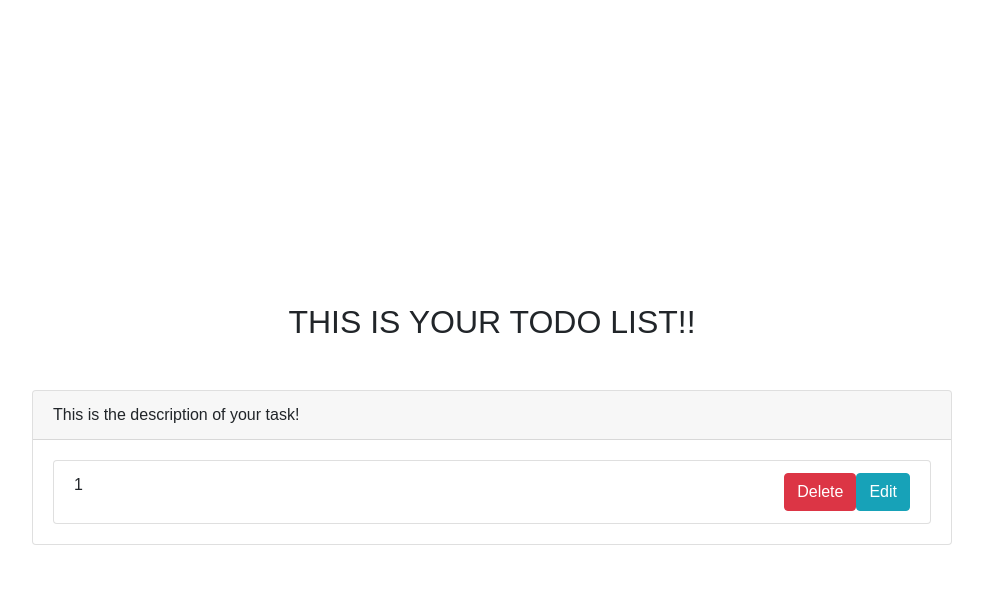
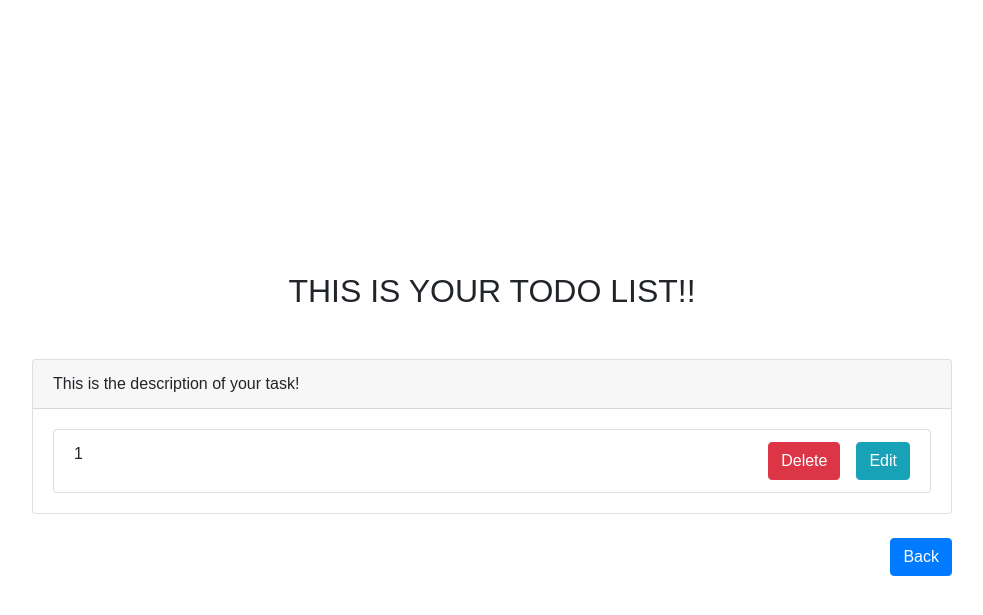
Before and after one commit to MinhNguyen179/php-demo, a PHP site: page /view.php?description=1 in a window 1280 px wide. Shown: the top 615 px of the page, without its empty margins (148-1131 px from the left). Run offline with PHP 8.4, Linux system fonts and the light colour scheme; the visitor is signed in with stand-in values (Sample User, id 1); data that the repository does not hold is empty.

Commit message:
build delete task api

```diff
--- a/delete.php
+++ b/delete.php
@@ -2,5 +2,6 @@
 include "dbconn.php";
 $taskId= $_GET['id'];
 $query = "DELETE FROM todos WHERE id = $taskId";
-msqli_query($conn,$query);
-header("Location:todos.php");
+mysqli_query($conn, $query) or die(mysqli_error($conn));
+header("Location:todos.php?Success=Task has been deleted!");
+?>
--- a/home.php
+++ b/home.php
@@ -16,8 +16,8 @@ if(isset($_SESSION['id']) && isset($_SESSION['user_name'])){
 <body>
     <h1>Hello <?php echo $_SESSION['name'] ?></h1>
     <div> This is your to do list, click here to check </div>
-    <a href="logout.php" class ="submit-button">Logout</a>
     <a href="todos.php" class ="submit-button">Todo list</a>
+    <a href="logout.php" class ="btn btn-primary">Logout</a>
 </body>
 </html>
 <?php
--- a/update.php
+++ b/update.php
@@ -3,7 +3,7 @@ include "dbconn.php";
 $des = $_POST['description'];
 $tit = $_POST['title'];
 $id = $_POST['id'];
-$query = "UPDATE todos SET title = '$tit', description = '$des' WHERE id = $id";
+$query = "UPDATE todos SET completed = 0, title = '$tit', description = '$des' WHERE id = $id";
 mysqli_query($conn, $query) or die(mysqli_error($conn));
 header("Location:Todos.php?Success=Task has been updated!")
 ?>
--- a/view.php
+++ b/view.php
@@ -29,15 +29,20 @@ if(isset($_SESSION['id']) && isset($_SESSION['user_name'])){
                                         </a>
                                     </td>
                                     <td>
-                                        <a href ="delete.php?id=<?php echo $taskId ?>" style="color:white" class="btn btn-danger float-right">
+                                        <a href ="delete.php?id=<?php echo $taskId ?>" style="color:white" class="btn btn-danger float-right mr-3">
                                             Delete
                                         </a>
                                     </td>
+<!--                                    <td>-->
+<!--                                    </td>-->
                                 </tr>
                             </li>
                         </ul>
                     </div>
                 </div>
+                <a href ="todos.php" style="color:white" class="btn btn-primary float-right mt-4">
+                    Back
+                </a>
             </div>
         </div>
     </div>
```
Also changed, not shown: todos.php (+6 -3 lines).
